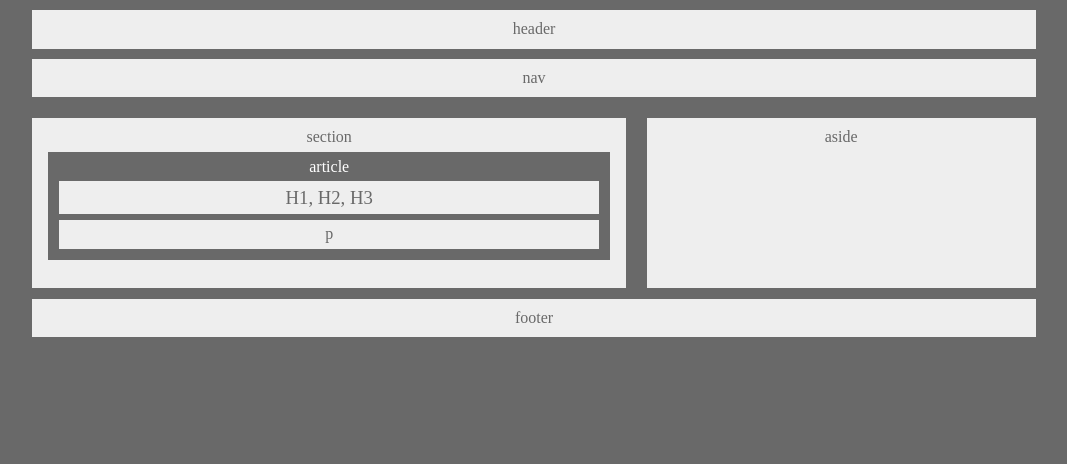
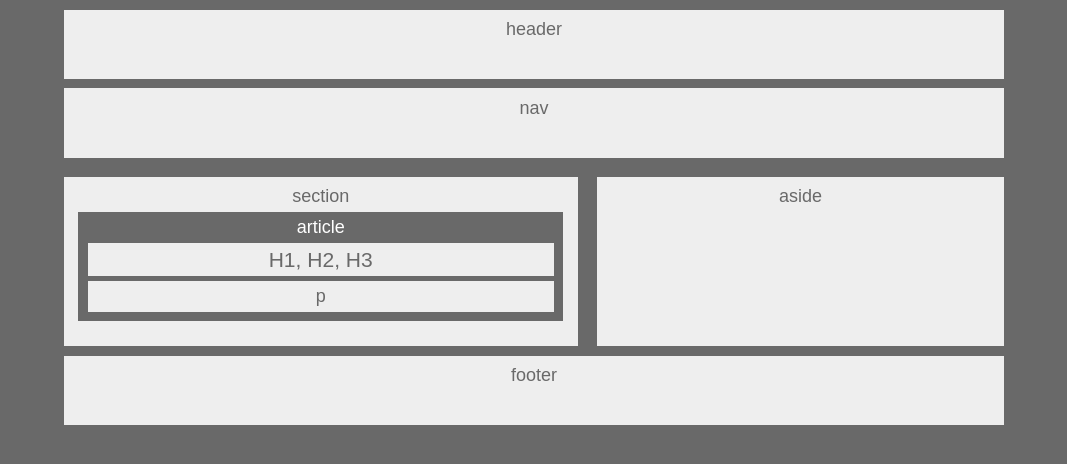
Before and after one commit to luthrajat/HW-Wireframe, a plain HTML site: page index.html in a window 1280 px wide. Shown: the whole page, without its empty margins (106-1173 px from the left). Drawn offline with Linux system fonts and the light colour scheme.

Commit message:
v0.5 - Fixed Body and Section Width(s), Font Family and Font Size

```diff
--- a/index.html
+++ b/index.html
@@ -7,9 +7,9 @@
 </head>
 <body>
 	<!--Header -->
-	<header class="formatOuterContainer">header</header>
+	<header class="formatOuterContainer bannerHeight">header</header>
 	<!--nav bar-->
-	<nav class="formatOuterContainer">nav</nav>
+	<nav class="formatOuterContainer bannerHeight">nav</nav>
 	<!--Section (Left Align) -->
 	<section class="formatOuterContainer">
 		section
@@ -25,6 +25,6 @@
 	<!-- aside (Right Align) -->
 	<aside class="formatOuterContainer">aside</aside>
 	<!-- footer -->
-	<footer class="formatOuterContainer">footer</footer>
+	<footer class="formatOuterContainer bannerHeight">footer</footer>
 </body>
 </html>
--- a/style.css
+++ b/style.css
@@ -5,6 +5,10 @@
 		background-color: #eee;
 		text-align: center;
 	}
+
+  .bannerHeight {
+    height: 50px;
+  }
 
 	.formatInnerContainer {
 		padding: 1%;
@@ -15,13 +19,16 @@
 
 	/** Body **/
 	body {
+    font-family: 'Arial', 'Helvetica Neue', Helvetica, sans-serif;
+    font-size: 18px;
 		background-color: #696969;
 		color: #696969;
-    width: 80%;
+    width: 960px;
     margin: 0px auto;
 	}
 	/**  Header */
 	header {
+    height: 20%;
 	}
 	/** nav bar */
 	nav {
@@ -29,13 +36,13 @@
 	/** Section (Left Align)  */
 	section {
 		float: left;
-	  width: 56%;
+    width: 495px;
 		height: 150px;
 	}
 	/**  aside (Right Align)  */
 	aside {
 		float: left;
-		width: 36%;
+    width: 388px;
 		height: 150px;
 	}
 	/** article  */
```
